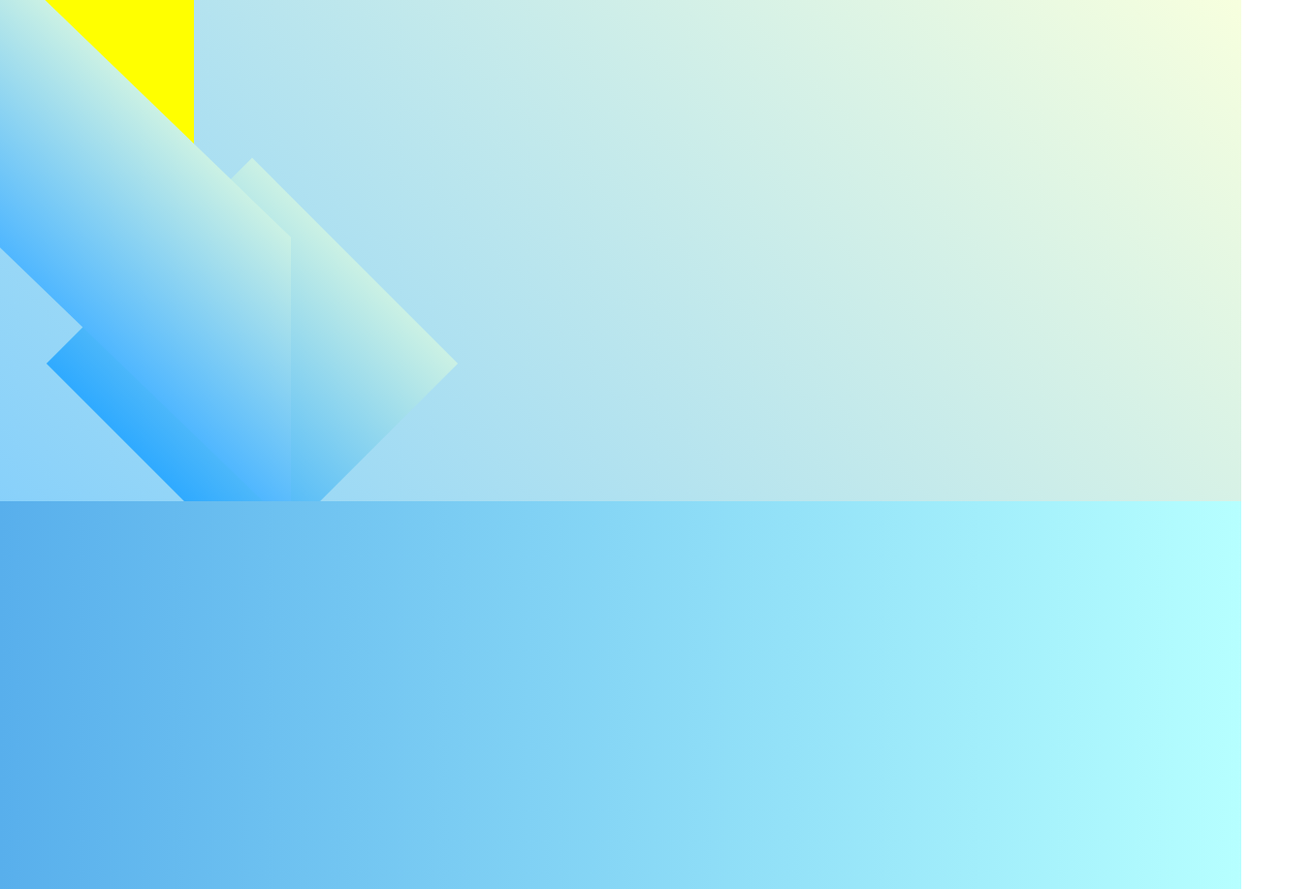
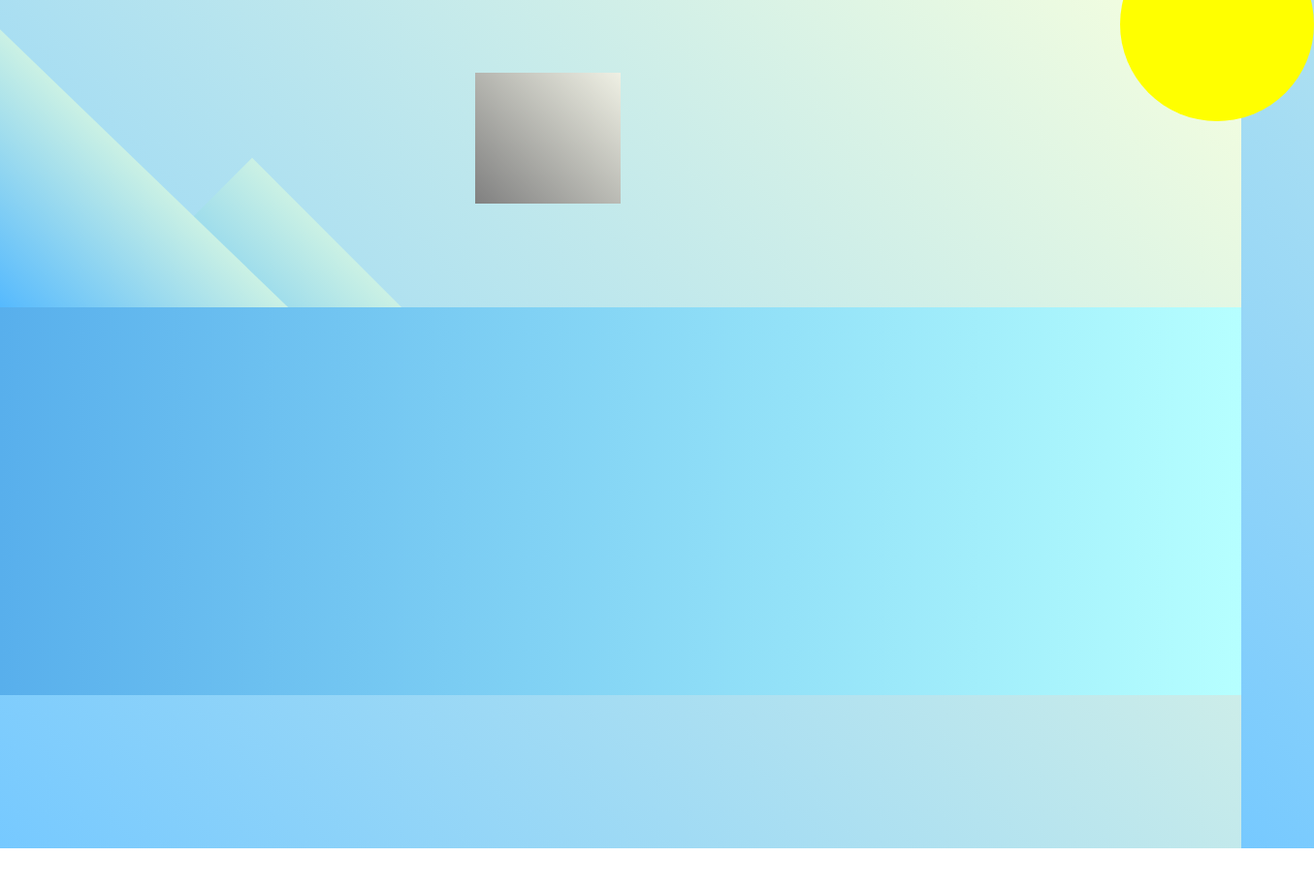
Before and after one commit to stackedStewart/responsivewebdesign, a plain HTML site: page CSS-Penguin/index.html in a window 1280 px wide. Shown: the whole page at 97% size, 1355 px wide, since content can reach past the window. After the commit the page ends 875 px from the top, so only its background shows below. Drawn offline with Linux system fonts and the light colour scheme.

Commit message:
updated penguin and penguin-head class

```diff
--- a/CSS-Penguin/index.html
+++ b/CSS-Penguin/index.html
@@ -10,7 +10,10 @@
     <div class="left-mountain"></div>
     <div class="back-mountain"></div>
     <div class="sun"></div>
-    <div class="penguin"></div>
+    <div class="penguin">
+      <div class="penguin-head"></div>
+      <div class="penguin-body"></div>
+    </div>
     <div class="ground"></div>
   </body>
 </html>
--- a/CSS-Penguin/styles.css
+++ b/CSS-Penguin/styles.css
@@ -32,6 +32,10 @@ body {
      width: 200px;
      height: 200px;
      background-color: yellow;
+     position: absolute;
+     border-radius: 50%;
+     top: -75px;
+     right: -75px;
 }
 
 .penguin {
@@ -39,6 +43,14 @@ body {
   height: 300px;
   margin: auto;
   margin-top: 75px;
+  position: relative;
+  z-index: 4;
+}
+
+.penguin-head {
+     height: 45%;
+     width: 50%;
+     background: linear-gradient(45deg, gray, rgb(239, 240, 228));
 }
 
 .ground {
```
